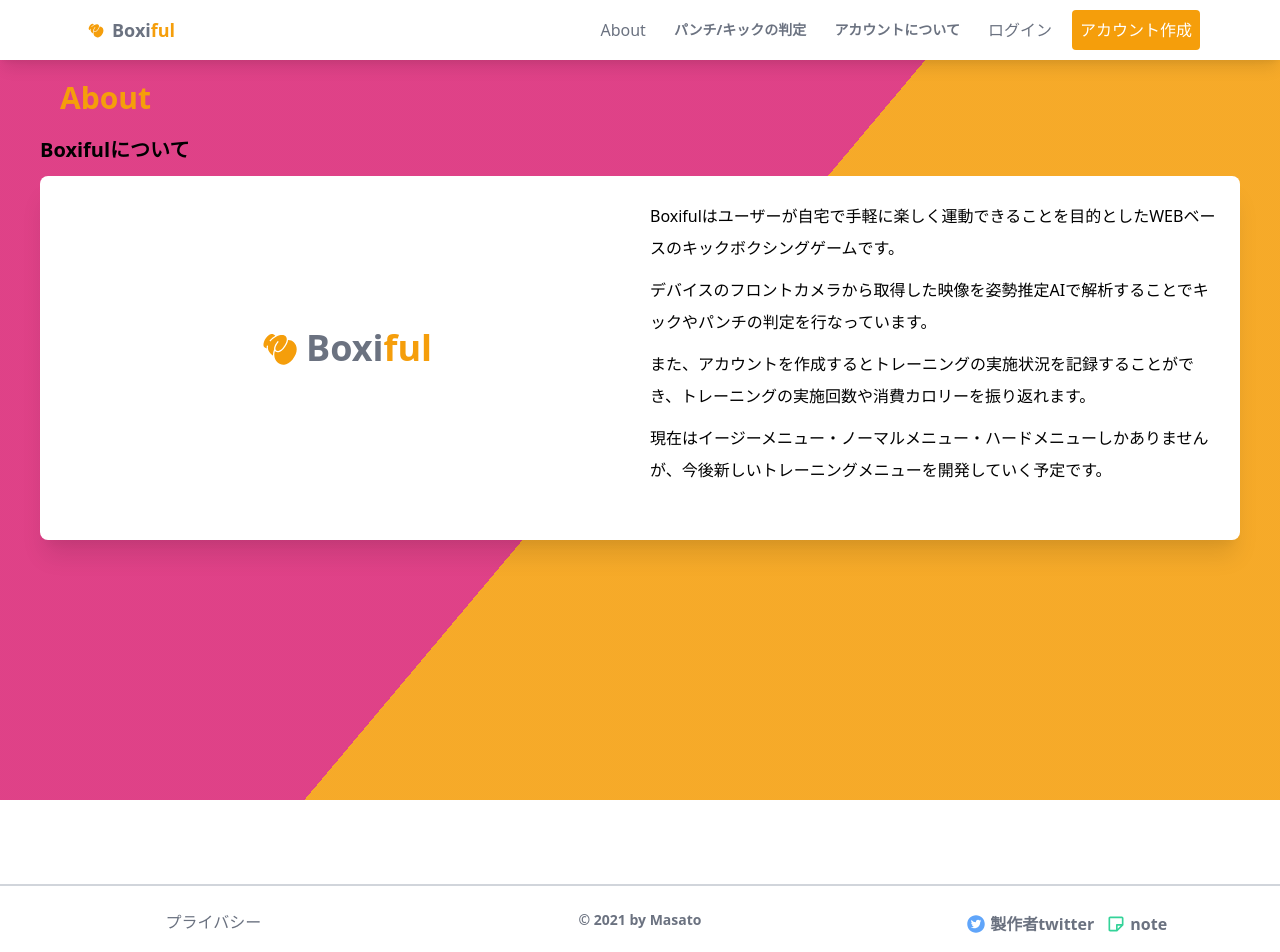
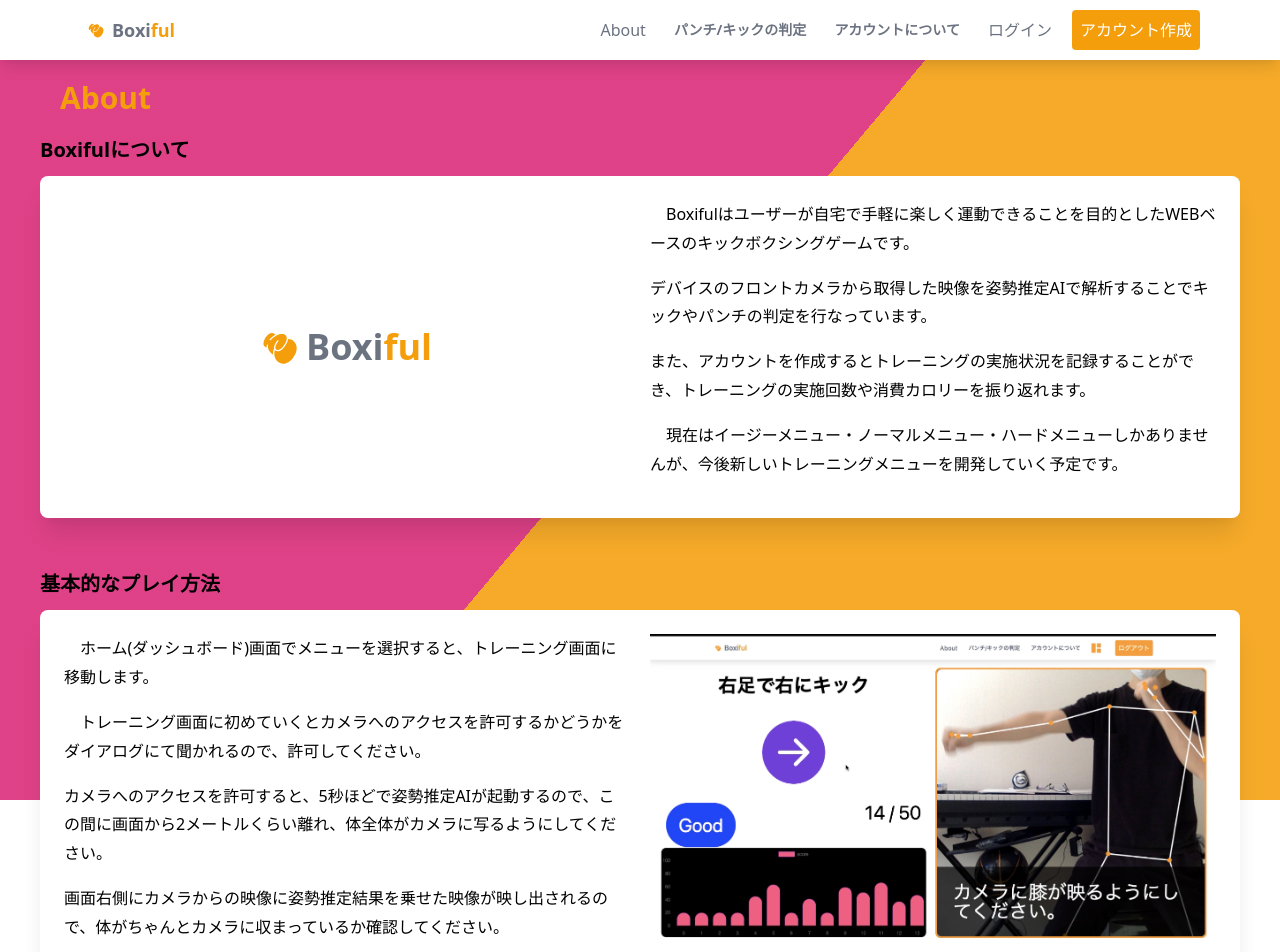
Before and after one commit to masato1230/boxiful, a React (Create React App) app: page /about in a window 1280 px wide. Shown: the top 952 px of the page. Built offline with nearby package versions, Linux system fonts and the light colour scheme; what @mediapipe/pose would draw is missing.

Commit message:
Add how to basic playing

```diff
--- a/src/components/About/About.css
+++ b/src/components/About/About.css
@@ -1,4 +1,4 @@
 p {
-  margin-bottom: 10px;
-  line-height: 2.0rem;
+  margin-bottom: 1.0rem;
+  line-height: 1.8rem;
 }
--- a/src/components/About/About.tsx
+++ b/src/components/About/About.tsx
@@ -2,6 +2,7 @@ import { Fragment } from 'react';
 import SlideBackground from '../backgrounds/SlideBackground';
 import { GiBoxingGlove } from 'react-icons/gi';
 import './About.css';
+import playingImage from '../../images/playing.png';
 
 const About = () => {
   return (
@@ -11,10 +12,10 @@ const About = () => {
           About
         </h1>
         {/* Boxifulについて */}
-        <section>
+        <section className="mb-10">
           <h2 className="text-xl pt-3 mb-3 font-bold">Boxifulについて</h2>
           <div className="rounded-lg shadow-xl bg-white p-6">
-            <div className="grid grid-cols-1 md:grid-cols-2 gap-5 mb-5">
+            <div className="grid grid-cols-1 md:grid-cols-2 gap-5">
               <h1 className="text-center flex justify-center items-center text-4xl mx-auto">
                 <div className="text-yellow-500 pr-2">
                   <GiBoxingGlove />
@@ -24,11 +25,27 @@ const About = () => {
                 </span>
               </h1>
               <div>
-                <p> Boxifulはユーザーが自宅で手軽に楽しく運動できることを目的としたWEBベースのキックボクシングゲームです。</p>
+                <p>　Boxifulはユーザーが自宅で手軽に楽しく運動できることを目的としたWEBベースのキックボクシングゲームです。</p>
                 <p>デバイスのフロントカメラから取得した映像を姿勢推定AIで解析することでキックやパンチの判定を行なっています。</p>
                 <p>また、アカウントを作成するとトレーニングの実施状況を記録することができ、トレーニングの実施回数や消費カロリーを振り返れます。</p>
-                <p>現在はイージーメニュー・ノーマルメニュー・ハードメニューしかありませんが、今後新しいトレーニングメニューを開発していく予定です。</p>
+                <p>　現在はイージーメニュー・ノーマルメニュー・ハードメニューしかありませんが、今後新しいトレーニングメニューを開発していく予定です。</p>
               </div>
+            </div>
+          </div>
+        </section>
+
+        {/* 基本的なプレイ方法 */}
+        <section className="mb-10">
+          <h2 className="text-xl pt-3 mb-3 font-bold">基本的なプレイ方法</h2>
+          <div className="rounded-lg shadow-xl bg-white p-6">
+            <div className="grid grid-cols-1 md:grid-cols-2 gap-5">
+              <div>
+                <p>　ホーム(ダッシュボード)画面でメニューを選択すると、トレーニング画面に移動します。</p>
+                <p>　トレーニング画面に初めていくとカメラへのアクセスを許可するかどうかをダイアログにて聞かれるので、許可してください。</p>
+                <p>カメラへのアクセスを許可すると、5秒ほどで姿勢推定AIが起動するので、この間に画面から2メートルくらい離れ、体全体がカメラに写るようにしてください。</p>
+                <p>画面右側にカメラからの映像に姿勢推定結果を乗せた映像が映し出されるので、体がちゃんとカメラに収まっているか確認してください。</p>
+              </div>
+              <img className="object-contain" src={playingImage} alt="プレイ画像" />
             </div>
           </div>
         </section>
```
